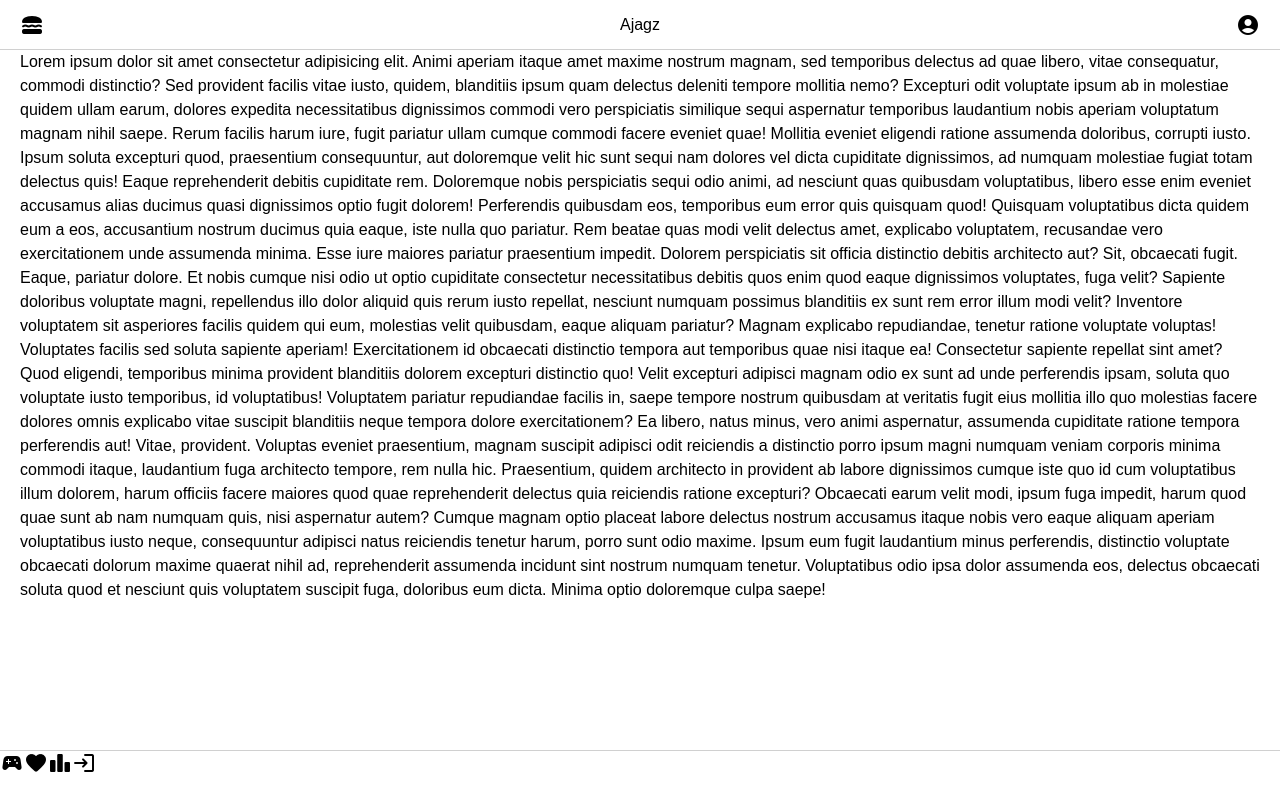
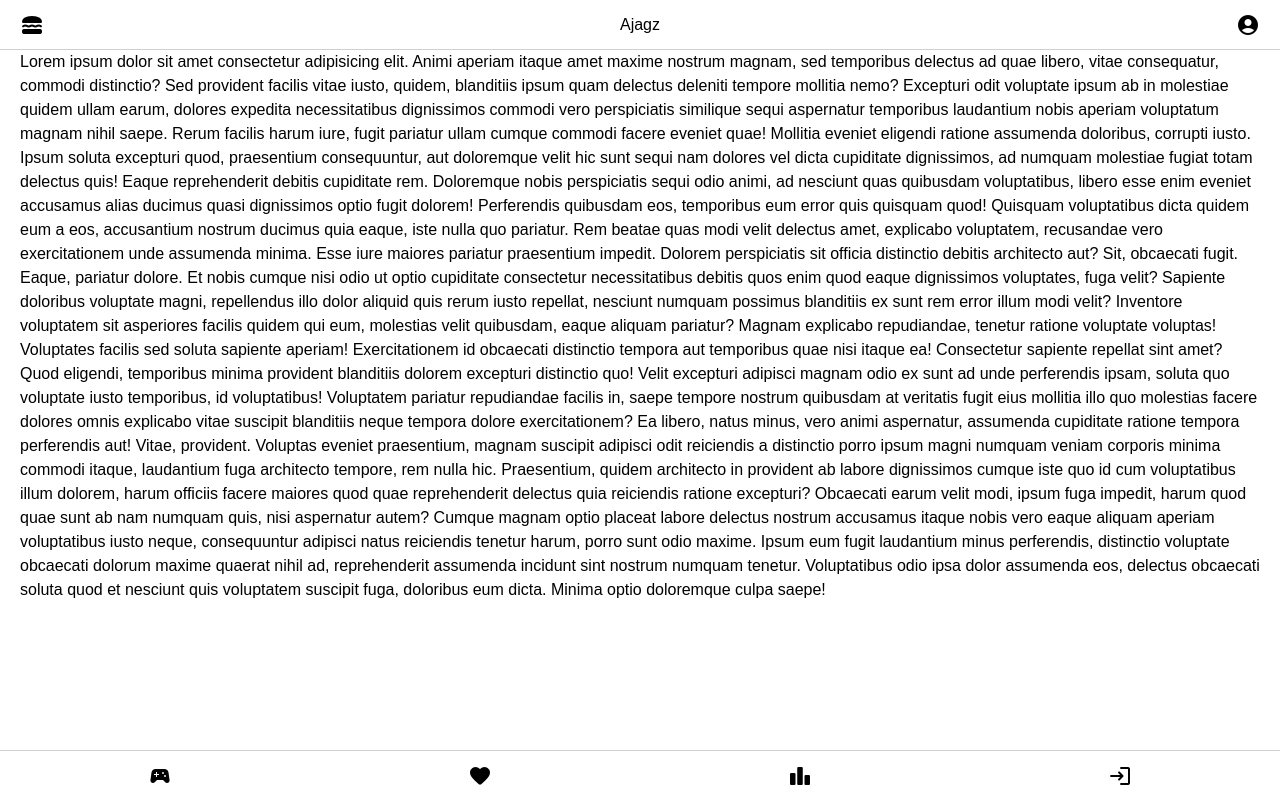
Before and after one commit to m5562/ajagz, a React (Create React App) app: page / in a window 1280 px wide. Built offline with nearby package versions, Linux system fonts and the light colour scheme; a web font is replaced by a local one.

Commit message:
1 file modified

```diff
--- a/public/styles/css/app.css
+++ b/public/styles/css/app.css
@@ -65,7 +65,7 @@ b {
   align-items: center;
   justify-content: space-between;
 }
-.appbar .tab{
+.appbar .tabs{
   height: 100%;
   width: 100%;
   display: flex;
```
